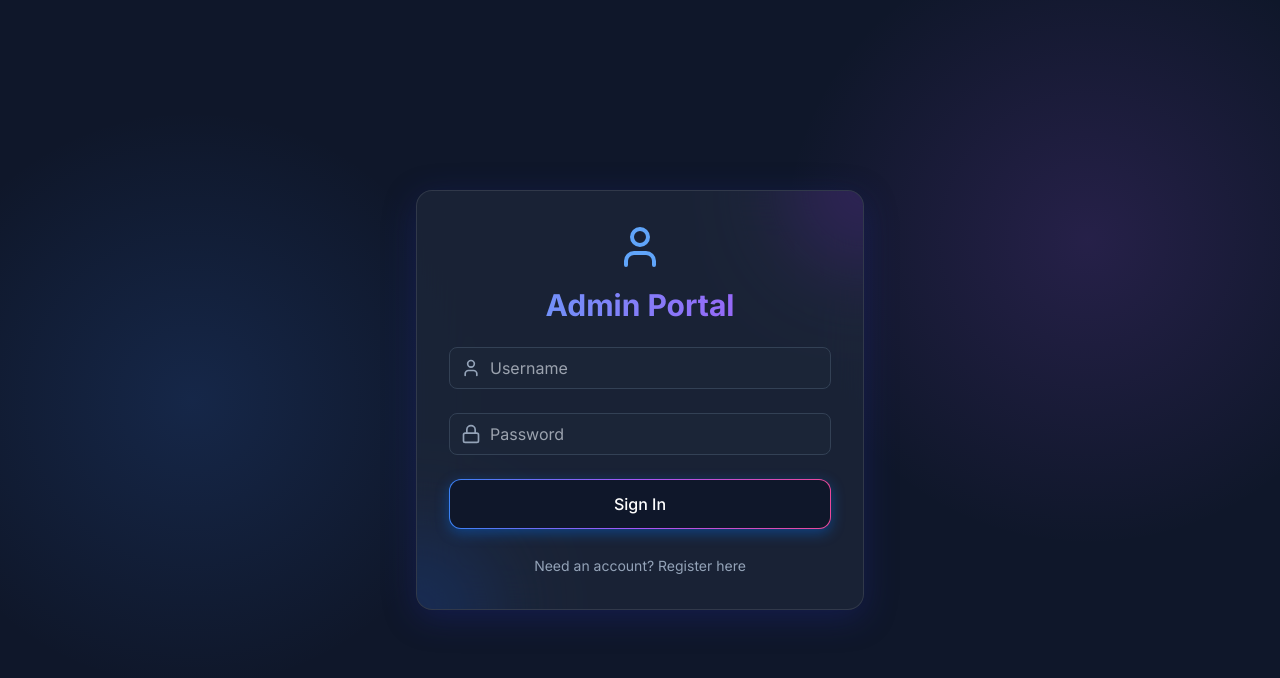
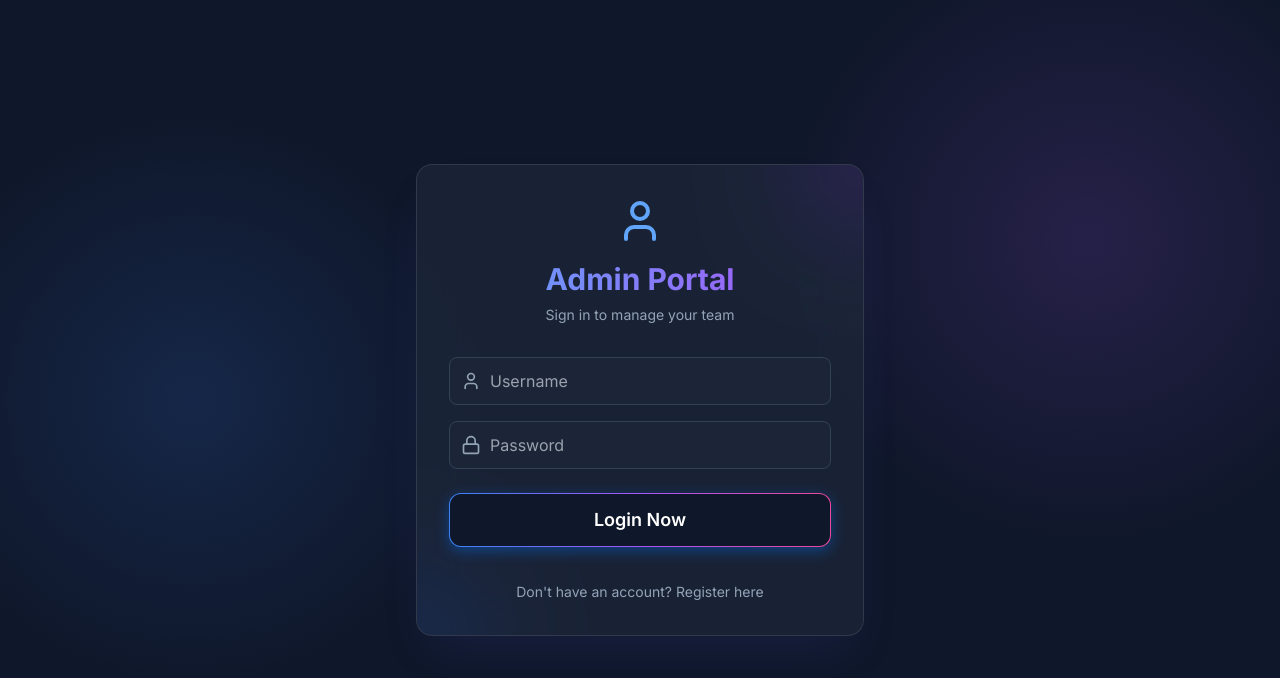
Before and after one commit to kshitizsingh03/premium-attendance, a React app in the folder frontend/: page /login in a window 1280 px wide. Shown: the top 678 px of the page. Built offline with nearby package versions, Linux system fonts and the light colour scheme; the HTML template or start-up script is replaced by a standard one.

Commit message:
Centralize API calls into a shared axios instance with automatic token injection to fix 403 errors

```diff
--- a/frontend/src/components/Login.jsx
+++ b/frontend/src/components/Login.jsx
@@ -1,8 +1,7 @@
 import React, { useState, useContext } from 'react';
 import { useNavigate } from 'react-router-dom';
-import { AuthContext } from '../context/AuthContext';
+import { AuthContext, api } from '../context/AuthContext';
 import { Lock, User, UserPlus } from 'lucide-react';
-import axios from 'axios';
 
 const Login = () => {
     const [isRegister, setIsRegister] = useState(false);
@@ -17,30 +16,30 @@ const Login = () => {
         setError('');
         try {
             if (isRegister) {
-                await axios.post('https://premium-attendance.onrender.com/api/auth/register', { username, password });
+                await api.post('/api/auth/register', { username, password });
             }
             await login(username, password);
             navigate('/select-shift');
         } catch (err) {
-            console.error('Login/Register error details:', err);
-            const msg = err.response?.data?.error || err.message || 'Authentication failed. Please try again.';
-            setError(`${msg} (Debug: ${err.message})`);
+            console.error('Login/Register error:', err);
+            setError(err.response?.data?.error || err.message || 'Authentication failed');
         }
     };
 
     return (
         <div className="min-h-screen flex items-center justify-center p-4">
-            <div className="glass-panel w-full max-w-md p-8 relative overflow-hidden">
+            <div className="glass-panel w-full max-w-md p-8 relative overflow-hidden shadow-2xl shadow-indigo-500/10">
                 {/* Decorative blobs */}
-                <div className="absolute -top-20 -right-20 w-40 h-40 bg-purple-500 rounded-full mix-blend-multiply filter blur-2xl opacity-50"></div>
-                <div className="absolute -bottom-20 -left-20 w-40 h-40 bg-blue-500 rounded-full mix-blend-multiply filter blur-2xl opacity-50"></div>
+                <div className="absolute -top-20 -right-20 w-40 h-40 bg-purple-500 rounded-full mix-blend-multiply filter blur-2xl opacity-30"></div>
+                <div className="absolute -bottom-20 -left-20 w-40 h-40 bg-blue-500 rounded-full mix-blend-multiply filter blur-2xl opacity-30"></div>
 
                 <div className="relative z-10">
-                    <div className="mb-6 text-center">
+                    <div className="mb-8 text-center">
                         {isRegister ? <UserPlus className="w-12 h-12 text-purple-400 mx-auto mb-4" /> : <User className="w-12 h-12 text-blue-400 mx-auto mb-4" />}
                         <h2 className="text-3xl font-bold bg-clip-text text-transparent bg-gradient-to-r from-blue-400 to-purple-500">
-                            {isRegister ? 'Create Account' : 'Admin Portal'}
+                            {isRegister ? 'Register' : 'Admin Portal'}
                         </h2>
+                        <p className="text-slate-400 mt-2 text-sm">{isRegister ? 'Create a new admin account' : 'Sign in to manage your team'}</p>
                     </div>
 
                     {error && (
@@ -50,13 +49,14 @@ const Login = () => {
                     )}
 
                     <form onSubmit={handleSubmit} className="space-y-6">
+                        <div className="space-y-4">
                             <div className="relative">
                                 <div className="absolute inset-y-0 left-0 pl-3 flex items-center pointer-events-none">
                                     <User className="h-5 w-5 text-slate-400" />
                                 </div>
                                 <input
                                     type="text"
-                                className="glass-input w-full pl-10"
+                                    className="glass-input w-full pl-10 h-12"
                                     placeholder="Username"
                                     value={username}
                                     onChange={(e) => setUsername(e.target.value)}
@@ -70,25 +70,26 @@ const Login = () => {
                                 </div>
                                 <input
                                     type="password"
-                                className="glass-input w-full pl-10"
+                                    className="glass-input w-full pl-10 h-12"
                                     placeholder="Password"
                                     value={password}
                                     onChange={(e) => setPassword(e.target.value)}
                                     required
                                 />
                             </div>
+                        </div>
 
-                        <button type="submit" className="premium-btn premium-btn-gradient w-full py-3 mb-4">
-                            {isRegister ? 'Register & Login' : 'Sign In'}
+                        <button type="submit" className="premium-btn premium-btn-gradient w-full py-3 font-semibold text-lg transition-all active:scale-[0.98]">
+                            {isRegister ? 'Create Account' : 'Login Now'}
                         </button>
 
-                        <div className="text-center">
+                        <div className="text-center pt-2">
                             <button
                                 type="button"
                                 onClick={() => { setIsRegister(!isRegister); setError(''); }}
-                                className="text-sm text-slate-400 hover:text-white transition-colors"
+                                className="text-sm text-slate-400 hover:text-white transition-colors underline-offset-4 hover:underline"
                             >
-                                {isRegister ? 'Already have an account? Sign in' : 'Need an account? Register here'}
+                                {isRegister ? 'Already have an account? Sign in' : "Don't have an account? Register here"}
                             </button>
                         </div>
                     </form>
--- a/frontend/src/context/AuthContext.jsx
+++ b/frontend/src/context/AuthContext.jsx
@@ -2,6 +2,22 @@ import React, { createContext, useState, useEffect } from 'react';
 import axios from 'axios';
 
 export const AuthContext = createContext();
+
+// Create a pre-configured axios instance
+export const api = axios.create({
+    baseURL: 'https://premium-attendance.onrender.com'
+});
+
+// Add a request interceptor to always include the latest token from localStorage
+api.interceptors.request.use((config) => {
+    const token = localStorage.getItem('token');
+    if (token) {
+        config.headers.Authorization = `Bearer ${token}`;
+    }
+    return config;
+}, (error) => {
+    return Promise.reject(error);
+});
 
 export const AuthProvider = ({ children }) => {
     const [user, setUser] = useState(null);
@@ -12,18 +28,16 @@ export const AuthProvider = ({ children }) => {
         const username = localStorage.getItem('username');
         if (token && username) {
             setUser({ username, token });
-            axios.defaults.headers.common['Authorization'] = `Bearer ${token}`;
         }
         setLoading(false);
     }, []);
 
     const login = async (username, password) => {
-        const res = await axios.post('https://premium-attendance.onrender.com/api/auth/login', { username, password });
+        const res = await api.post('/api/auth/login', { username, password });
         const { token } = res.data;
         localStorage.setItem('token', token);
         localStorage.setItem('username', username);
         setUser({ username, token });
-        axios.defaults.headers.common['Authorization'] = `Bearer ${token}`;
     };
 
     const logout = () => {
--- a/frontend/src/pages/AttendanceSheet.jsx
+++ b/frontend/src/pages/AttendanceSheet.jsx
@@ -1,5 +1,5 @@
 import React, { useState, useEffect } from 'react';
-import axios from 'axios';
+import { api } from '../context/AuthContext';
 import { getDaysInMonth, format, startOfMonth, addDays } from 'date-fns';
 import { Search, Save } from 'lucide-react';
 
@@ -24,10 +24,10 @@ const AttendanceSheet = () => {
 
     useEffect(() => {
         const fetchData = async () => {
-            const empRes = await axios.get('https://premium-attendance.onrender.com/api/employees');
+            const empRes = await api.get('/api/employees');
             setEmployees(empRes.data);
 
-            const attRes = await axios.get(`https://premium-attendance.onrender.com/api/attendance?month=${currentMonth}`);
+            const attRes = await api.get(`/api/attendance?month=${currentMonth}`);
             const attMap = {};
             attRes.data.forEach(record => {
                 if (!attMap[record.employee_id]) attMap[record.employee_id] = {};
@@ -71,7 +71,7 @@ const AttendanceSheet = () => {
                 Object.keys(attendance[empId]).forEach(date => {
                     const record = attendance[empId][date];
                     if (record.status) {
-                        promises.push(axios.post('https://premium-attendance.onrender.com/api/attendance', {
+                        promises.push(api.post('/api/attendance', {
                             employee_id: empId,
                             date,
                             status: record.status,
@@ -86,7 +86,7 @@ const AttendanceSheet = () => {
             const timingDesc = selectedShift === 'Day' ? '08:00 AM - 05:00 PM' : '08:00 PM - 05:00 AM';
             alert(`Saved successfully! Overtime calculated based on ${selectedShift} shift timings (${timingDesc}).`);
             // Refresh to show calculated overtime
-            const attRes = await axios.get(`https://premium-attendance.onrender.com/api/attendance?month=${currentMonth}`);
+            const attRes = await api.get(`/api/attendance?month=${currentMonth}`);
             const attMap = {};
             attRes.data.forEach(record => {
                 if (!attMap[record.employee_id]) attMap[record.employee_id] = {};
--- a/frontend/src/pages/Dashboard.jsx
+++ b/frontend/src/pages/Dashboard.jsx
@@ -1,5 +1,5 @@
 import React, { useEffect, useState } from 'react';
-import axios from 'axios';
+import { api } from '../context/AuthContext';
 import { Users, UserCheck, Clock } from 'lucide-react';
 
 const StatCard = ({ title, value, icon: Icon, color }) => (
@@ -26,7 +26,7 @@ const Dashboard = () => {
     useEffect(() => {
         const fetchSummary = async () => {
             try {
-                const res = await axios.get('https://premium-attendance.onrender.com/api/dashboard/summary');
+                const res = await api.get('/api/dashboard/summary');
                 setSummary(res.data);
             } catch (err) {
                 console.error(err);
--- a/frontend/src/pages/EmployeeManager.jsx
+++ b/frontend/src/pages/EmployeeManager.jsx
@@ -1,5 +1,5 @@
 import React, { useEffect, useState } from 'react';
-import axios from 'axios';
+import { api } from '../context/AuthContext';
 import { UserPlus, Search, Edit2, Trash2, X } from 'lucide-react';
 
 const EmployeeManager = () => {
@@ -9,7 +9,7 @@ const EmployeeManager = () => {
     const [formData, setFormData] = useState({ id: null, name: '', role: '', shift: 'Day', base_salary: 0, overtime_rate: 0 });
 
     const fetchEmployees = async () => {
-        const res = await axios.get('https://premium-attendance.onrender.com/api/employees');
+        const res = await api.get('/api/employees');
         setEmployees(res.data);
     };
 
@@ -21,9 +21,9 @@ const EmployeeManager = () => {
         e.preventDefault();
         try {
             if (formData.id) {
-                await axios.put(`https://premium-attendance.onrender.com/api/employees/${formData.id}`, formData);
+                await api.put(`/api/employees/${formData.id}`, formData);
             } else {
-                await axios.post('https://premium-attendance.onrender.com/api/employees', formData);
+                await api.post('/api/employees', formData);
             }
             setShowModal(false);
             fetchEmployees();
@@ -36,7 +36,7 @@ const EmployeeManager = () => {
 
     const handleDelete = async (id) => {
         if (confirm('Delete this employee?')) {
-            await axios.delete(`https://premium-attendance.onrender.com/api/employees/${id}`);
+            await api.delete(`/api/employees/${id}`);
             fetchEmployees();
         }
     };
--- a/frontend/src/pages/SalaryManager.jsx
+++ b/frontend/src/pages/SalaryManager.jsx
@@ -1,5 +1,5 @@
 import React, { useState, useEffect } from 'react';
-import axios from 'axios';
+import { api } from '../context/AuthContext';
 import { format } from 'date-fns';
 import { Search, IndianRupee, Download } from 'lucide-react';
 
@@ -13,7 +13,7 @@ const SalaryManager = () => {
         const fetchSalaries = async () => {
             setLoading(true);
             try {
-                const res = await axios.get(`https://premium-attendance.onrender.com/api/salary?month=${currentMonth}`);
+                const res = await api.get(`/api/salary?month=${currentMonth}`);
                 setSalaries(res.data);
             } catch (err) {
                 console.error(err);
@@ -30,7 +30,7 @@ const SalaryManager = () => {
         try {
             const emp = salaries.find(s => s.id === id);
             const updatedData = { ...emp, [field]: parseFloat(value) || 0 };
-            await axios.put(`https://premium-attendance.onrender.com/api/employees/${id}`, updatedData);
+            await api.put(`/api/employees/${id}`, updatedData);
 
             // Update local state to reflect changes and recalculate total
             setSalaries(prev => prev.map(s => {
```
Lines whose indentation alone changed are shown as unchanged.
